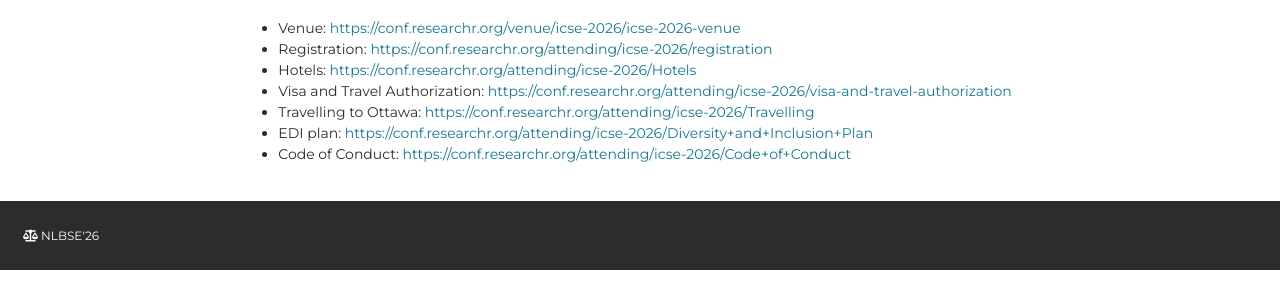
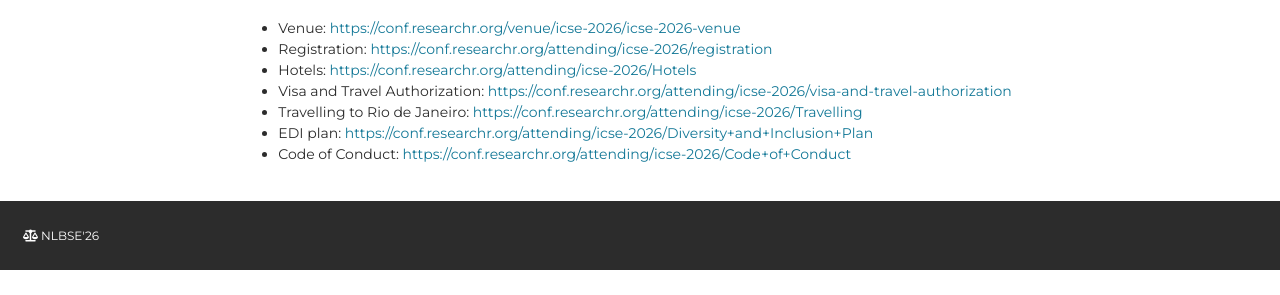
Before and after one commit to nlbse2026/nlbse2026.github.io, a Jekyll site: the page venue/index.html, which Jekyll copies as it is, in a window 1280 px wide. Shown: the part 588-883 px from the top of the page. Built offline with Jekyll 4.4.1, drawn with Linux system fonts in a browser that asks for light colours; nearby versions of some CDN libraries.

Commit message:
Ottawa to Rio de Janeiro

```diff
--- a/venue/index.html
+++ b/venue/index.html
@@ -148,7 +148,7 @@
             <li>Registration: <a href="https://conf.researchr.org/attending/icse-2026/registration">https://conf.researchr.org/attending/icse-2026/registration</a></li>
             <li>Hotels: <a href="https://conf.researchr.org/attending/icse-2026/Hotels">https://conf.researchr.org/attending/icse-2026/Hotels</a></li>
             <li>Visa and Travel Authorization: <a href="https://conf.researchr.org/attending/icse-2026/visa-and-travel-authorization">https://conf.researchr.org/attending/icse-2026/visa-and-travel-authorization</a></li>
-            <li>Travelling to Ottawa: <a href="https://conf.researchr.org/attending/icse-2026/Travelling">https://conf.researchr.org/attending/icse-2026/Travelling</a></li>
+            <li>Travelling to Rio de Janeiro: <a href="https://conf.researchr.org/attending/icse-2026/Travelling">https://conf.researchr.org/attending/icse-2026/Travelling</a></li>
             <li>EDI plan: <a href="https://conf.researchr.org/attending/icse-2026/Diversity+and+Inclusion+Plan">https://conf.researchr.org/attending/icse-2026/Diversity+and+Inclusion+Plan</a></li>
             <li>Code of Conduct: <a href="https://conf.researchr.org/attending/icse-2026/Code+of+Conduct">https://conf.researchr.org/attending/icse-2026/Code+of+Conduct</a></li>
           </ul>
```
